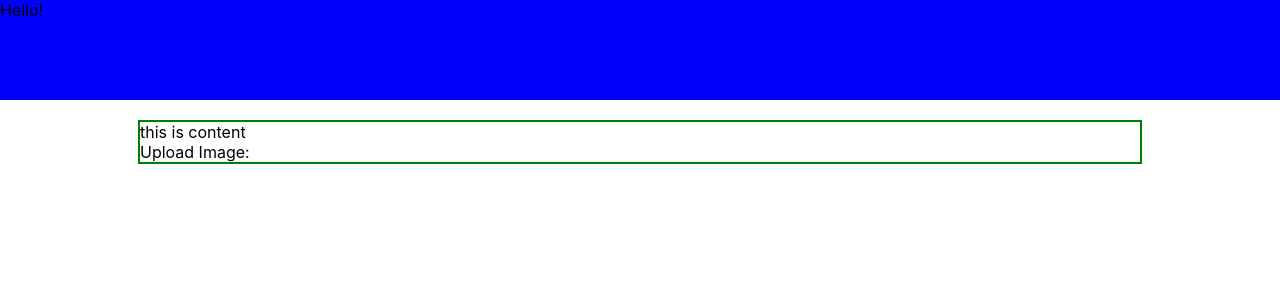
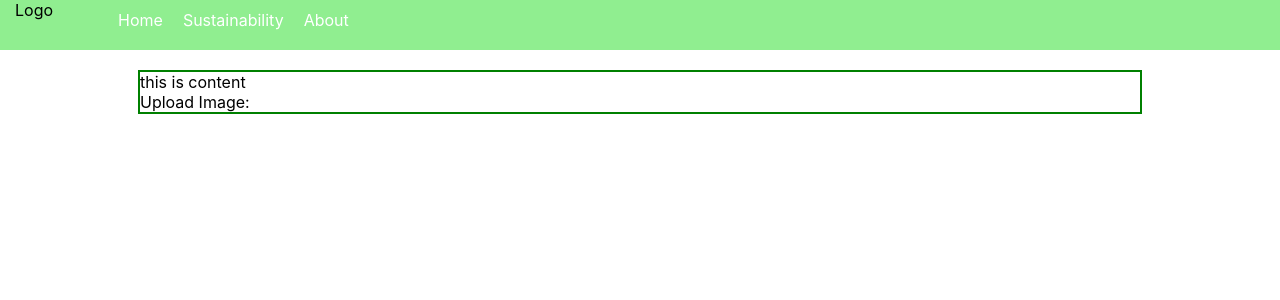
Before and after one commit to jacoblovelace/HooHacks23, a React (Create React App) app in the folder client/: page / in a window 1280 px wide. Shown: the top 300 px of the page. Built offline with nearby package versions, Linux system fonts and the light colour scheme.

Commit message:
navbar updates

```diff
--- a/client/src/components/Navbar.css
+++ b/client/src/components/Navbar.css
@@ -1,5 +1,37 @@
 .nav {
     width: 100%;
-    height: 100px;
-    background: blue;
+    height: 50px;
+    display:flex;
+    flex-direction: row;
+    justify-content: left;
+    background: lightgreen;
 }
+
+.nav-logo {
+    display:flex;
+    flex-direction: row;
+    justify-content: left;
+    margin:0 15px;
+}
+
+ul {
+    display: flex;
+    list-style-type: none;
+    margin: 0;
+    overflow: hidden;
+}
+
+li {
+    height: 100%;
+    padding: 10px 10px;
+}
+li a {
+    display: block;
+    color: white;
+    text-align: center;
+    text-decoration:none;
+}
+
+li:hover {
+    background-color: lightgray;
+}
--- a/client/src/components/Navbar.js
+++ b/client/src/components/Navbar.js
@@ -3,7 +3,14 @@ import './Navbar.css';
 function Navbar() {
   return (
     <div className="nav">
-        Hello!
+          <div className="nav-logo">
+            Logo
+          </div>
+          <ul>
+              <li><a href='#Home'>Home</a></li>
+              <li><a href="#Sustainability">Sustainability</a></li>
+              <li><a href="#About">About</a></li>
+            </ul>
     </div>
   );
 }
```
